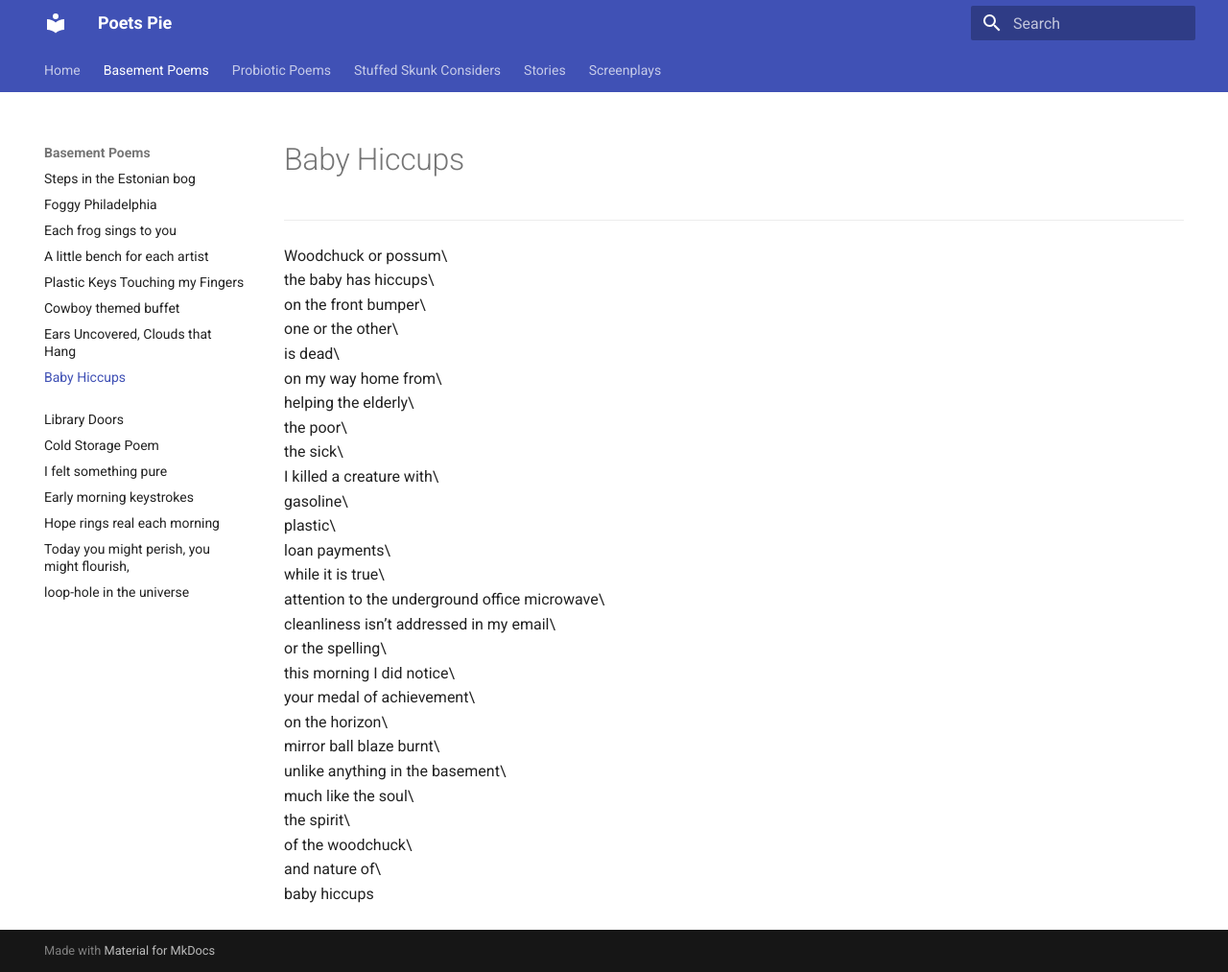
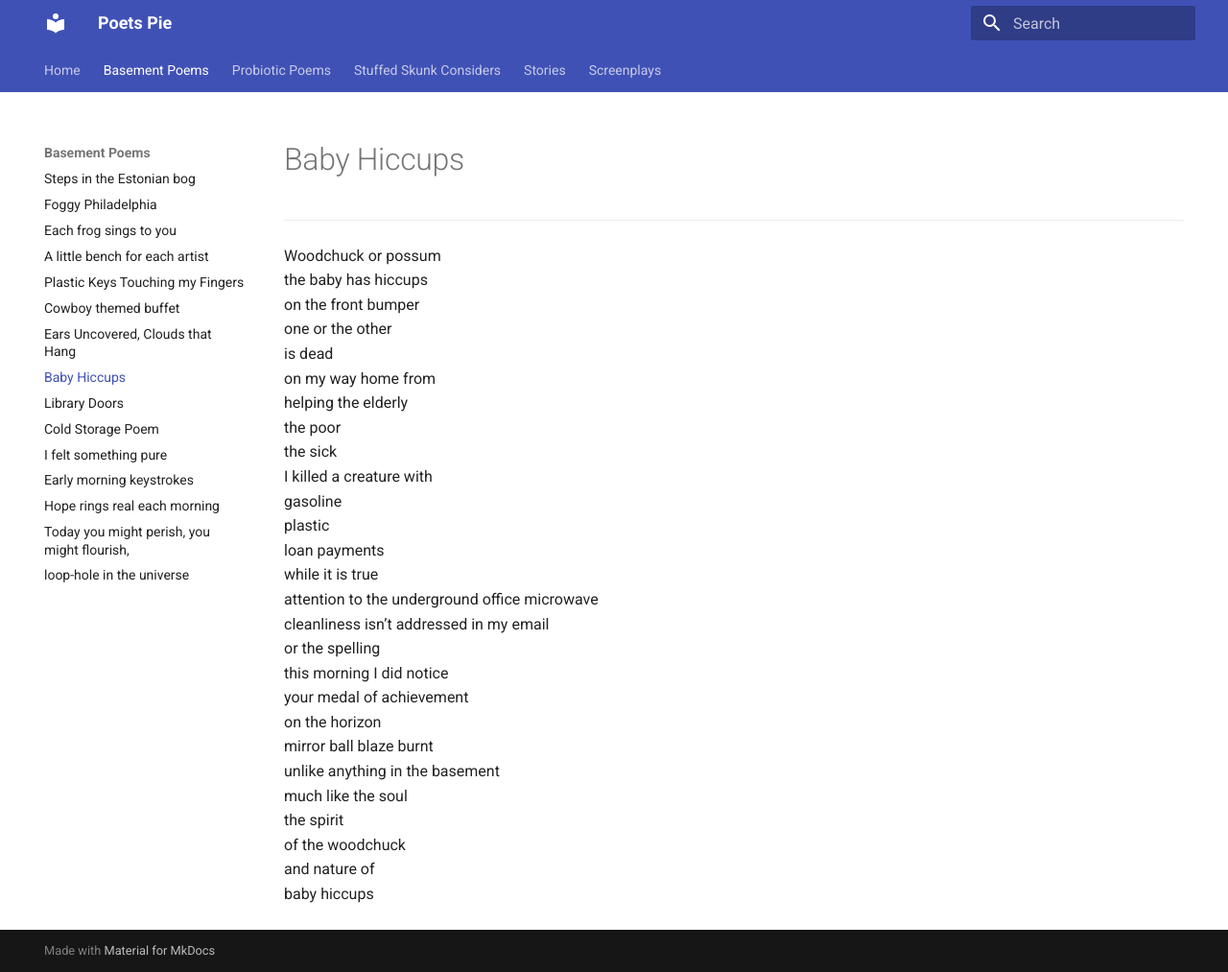
Before and after one commit to FullNodeMeditator/poetspie, an MkDocs documentation site: the page built from docs/poetry/basement-period/baby-hiccups.md, in a window 1280 px wide and 1013 px high. Shown: the whole window at 96% size. Built offline with MkDocs 1.6.1 and Material for MkDocs 9.7.7, drawn with Linux system fonts in a browser that asks for light colours.

```diff
--- a/docs/poetry/basement-period/baby-hiccups.md
+++ b/docs/poetry/basement-period/baby-hiccups.md
@@ -1,33 +1,29 @@
 # Baby Hiccups
-
-###
-
 ***
-
-Woodchuck or possum\
-the baby has hiccups\
-on the front bumper\
-one or the other\
-is dead\
-on my way home from\
-helping the elderly\
-the poor\
-the sick\
-I killed a creature with\
-gasoline\
-plastic\
-loan payments\
-while it is true\
-attention to the underground office microwave\
-cleanliness isn’t addressed in my email\
-or the spelling\
-this morning I did notice\
-your medal of achievement\
-on the horizon\
-mirror ball blaze burnt\
-unlike anything in the basement\
-much like the soul\
-the spirit\
-of the woodchuck\
-and nature of\
+Woodchuck or possum
+the baby has hiccups
+on the front bumper
+one or the other
+is dead
+on my way home from
+helping the elderly
+the poor
+the sick
+I killed a creature with
+gasoline
+plastic
+loan payments
+while it is true
+attention to the underground office microwave
+cleanliness isn’t addressed in my email
+or the spelling
+this morning I did notice
+your medal of achievement
+on the horizon
+mirror ball blaze burnt
+unlike anything in the basement
+much like the soul
+the spirit
+of the woodchuck
+and nature of
 baby hiccups
```
